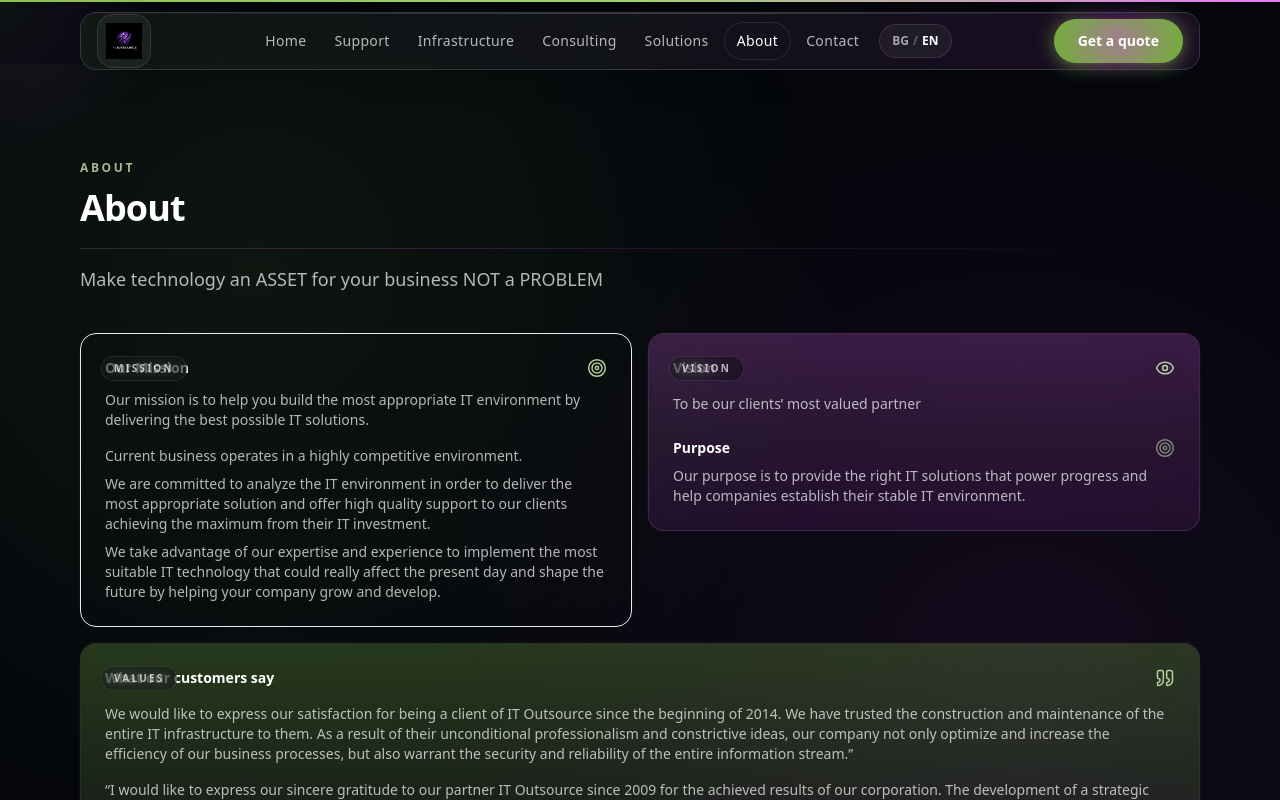
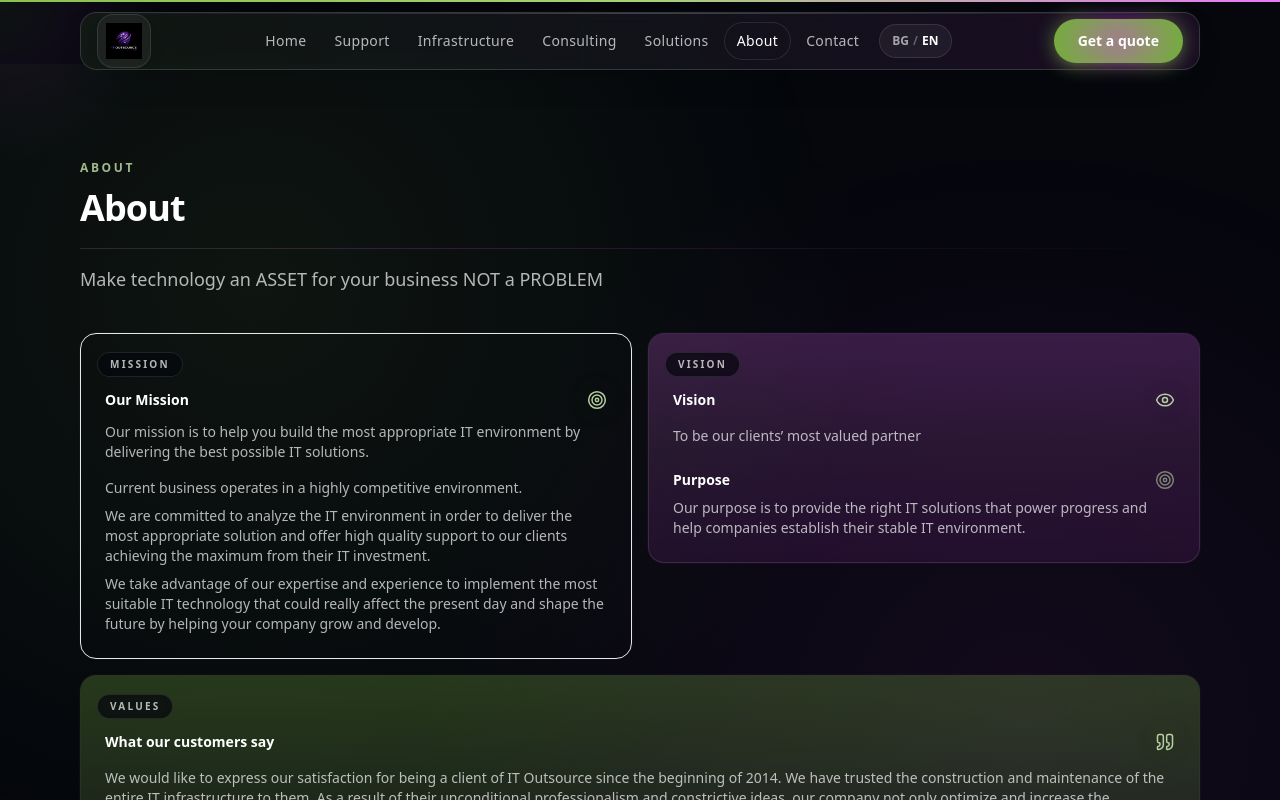
Before and after one commit to gushterovstefan/itosite, a React (Vite) app in the folder website/: page /about in a window 1280 px wide. Shown: the top 800 px of the page. Built offline with nearby package versions, Linux system fonts and the light colour scheme.

Commit message:
Cards: prevent badge overlap by adding top padding and tighter badge styling

```diff
--- a/website/src/components/Cards.jsx
+++ b/website/src/components/Cards.jsx
@@ -44,14 +44,14 @@ function CardShell({ children, className = '', underlay = null, variant = 'defau
       {underlay ? <div className="absolute inset-0 z-[1]">{underlay}</div> : null}
 
       {badge ? (
-        <div className="absolute left-5 top-5 z-20">
-          <span className="inline-flex items-center rounded-full border border-white/10 bg-ink-950/60 px-3 py-1 text-[10px] font-semibold uppercase tracking-[0.22em] text-white/70 backdrop-blur">
+        <div className="absolute left-4 top-4 z-20">
+          <span className="inline-flex max-w-[15rem] items-center truncate rounded-full border border-white/10 bg-ink-950/80 px-3 py-1 text-[10px] font-semibold uppercase tracking-[0.22em] text-white/70 backdrop-blur">
             {badge}
           </span>
         </div>
       ) : null}
 
-      <div className={'relative z-10 ' + className}>{children}</div>
+      <div className={'relative z-10 ' + (badge ? 'pt-8 ' : '') + className}>{children}</div>
     </>
   )
 }
```
